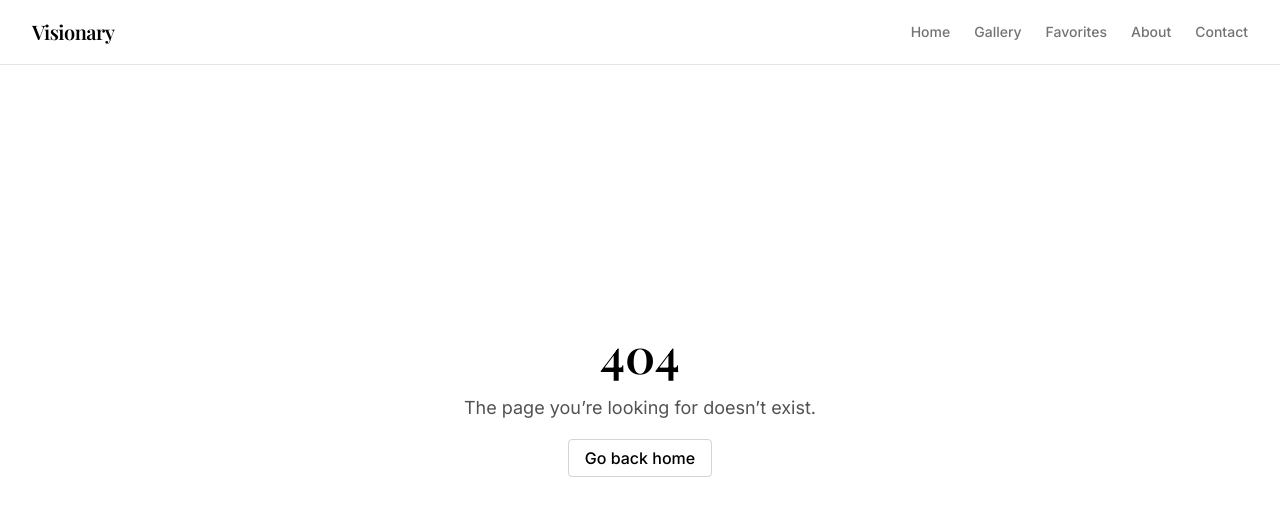
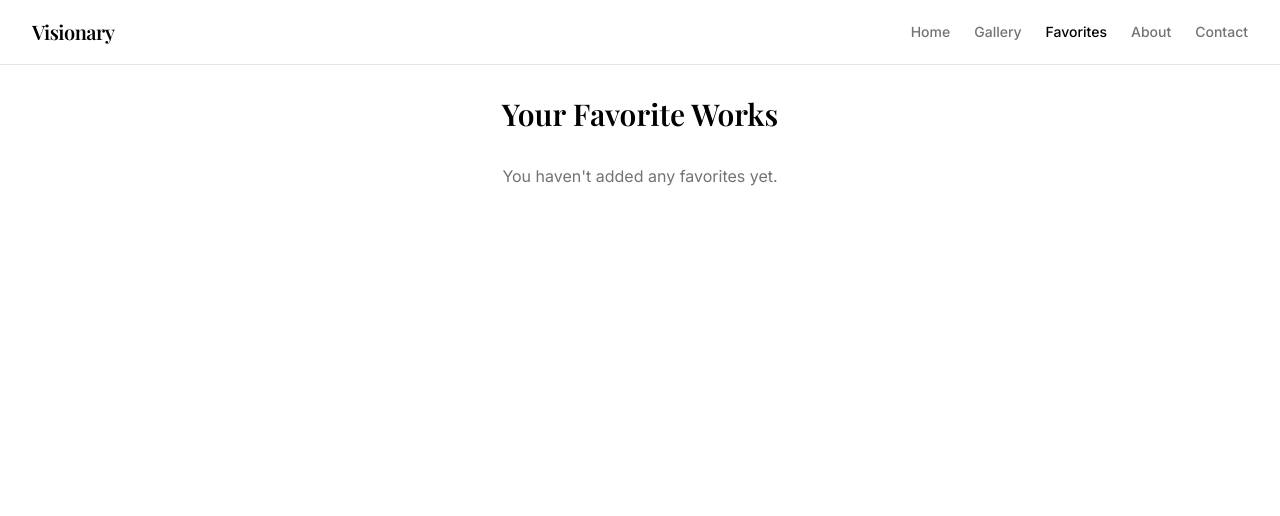
Before and after one commit to quim-romero/visionary-gallery, a React (Vite) app: page /favorites in a window 1280 px wide. Before the commit this address had no page. Shown: the top 516 px of the page. Built offline with nearby package versions, Linux system fonts and the light colour scheme.

Commit message:
Updated route paths and nav links

```diff
--- a/src/App.jsx
+++ b/src/App.jsx
@@ -8,6 +8,7 @@ import Home from "./pages/Home";
 import NotFound from "./pages/NotFound";
 import Navbar from "./components/Navbar";
 import Gallery from "./pages/Gallery";
+import Favorites from "./pages/Favorites";
 
 const ScrollToTop = () => {
   const { pathname } = useLocation();
@@ -37,6 +38,7 @@ export default function App() {
         <Routes location={location} key={location.pathname}>
           <Route path="/" element={<Home />} />
           <Route path="/galeria" element={<Gallery />} />
+          <Route path="/favorites" element={<Favorites />} />
           <Route path="*" element={<NotFound />} />
         </Routes>
       </AnimatePresence>
--- a/src/components/Navbar.jsx
+++ b/src/components/Navbar.jsx
@@ -5,7 +5,7 @@ export default function Navbar() {
   const links = [
     { to: "/", label: "Home" },
     { to: "/galeria", label: "Gallery" },
-    { to: "/favoritos", label: "Favorites" },
+    { to: "/favorites", label: "Favorites" },
     { to: "/acerca", label: "About" },
     { to: "/contacto", label: "Contact" },
   ];
--- /dev/null
+++ b/src/pages/Favorites.jsx
@@ -0,0 +1,40 @@
+import { Helmet } from "react-helmet";
+import { motion } from "framer-motion";
+import useFavoritesStore from "../context/useFavoritesStore";
+import GalleryCard from "../components/GalleryCard";
+
+export default function Favorites() {
+  const { favorites } = useFavoritesStore();
+
+  return (
+    <>
+      <Helmet>
+        <title>Favorites – Visionary Gallery</title>
+      </Helmet>
+
+      <motion.main
+        className="min-h-screen px-4 py-24 max-w-7xl mx-auto"
+        initial={{ opacity: 0, y: 16 }}
+        animate={{ opacity: 1, y: 0 }}
+        exit={{ opacity: 0, y: -16 }}
+        transition={{ duration: 0.5 }}
+      >
+        <h1 className="text-3xl font-display mb-8 text-center">
+          Your Favorite Works
+        </h1>
+
+        {favorites.length === 0 ? (
+          <p className="text-center text-neutral-500 dark:text-neutral-400">
+            You haven't added any favorites yet.
+          </p>
+        ) : (
+          <div className="grid grid-cols-1 sm:grid-cols-2 md:grid-cols-3 gap-8">
+            {favorites.map((art) => (
+              <GalleryCard key={art.id} artwork={art} />
+            ))}
+          </div>
+        )}
+      </motion.main>
+    </>
+  );
+}
```
